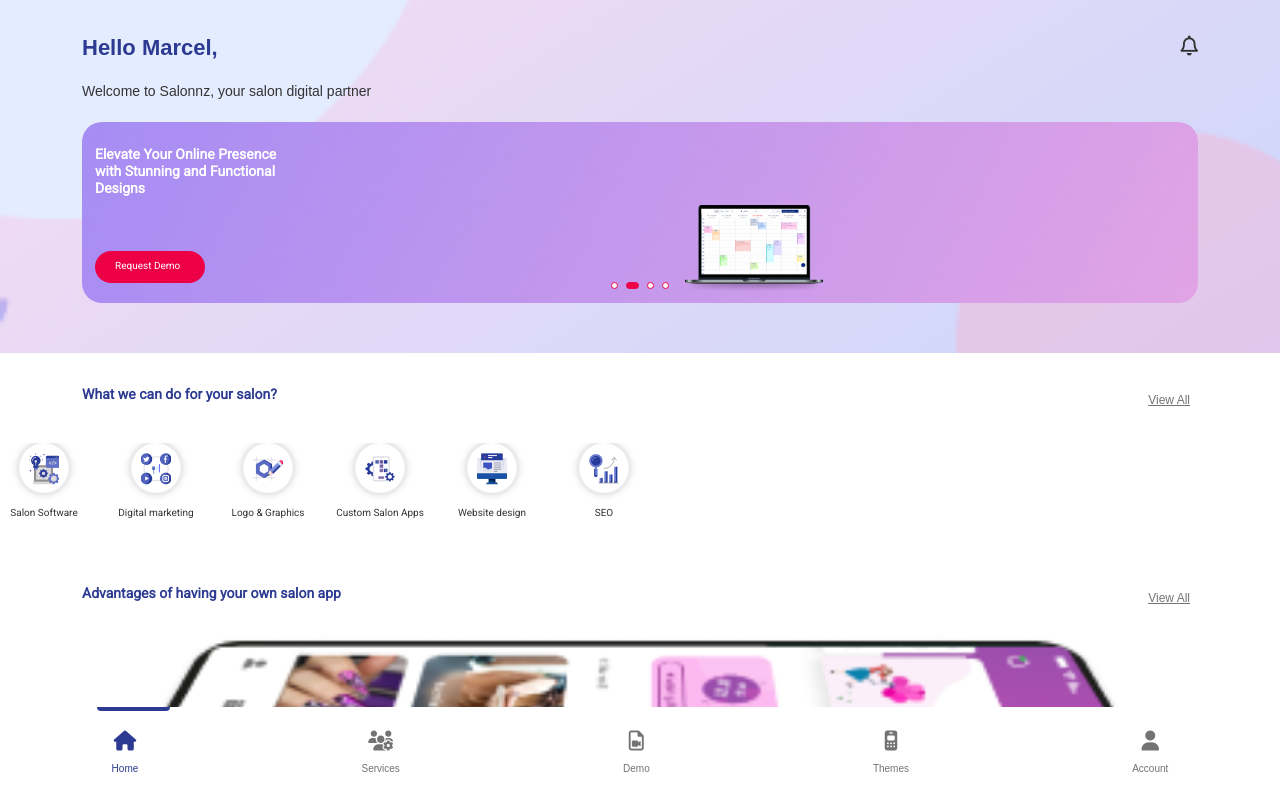
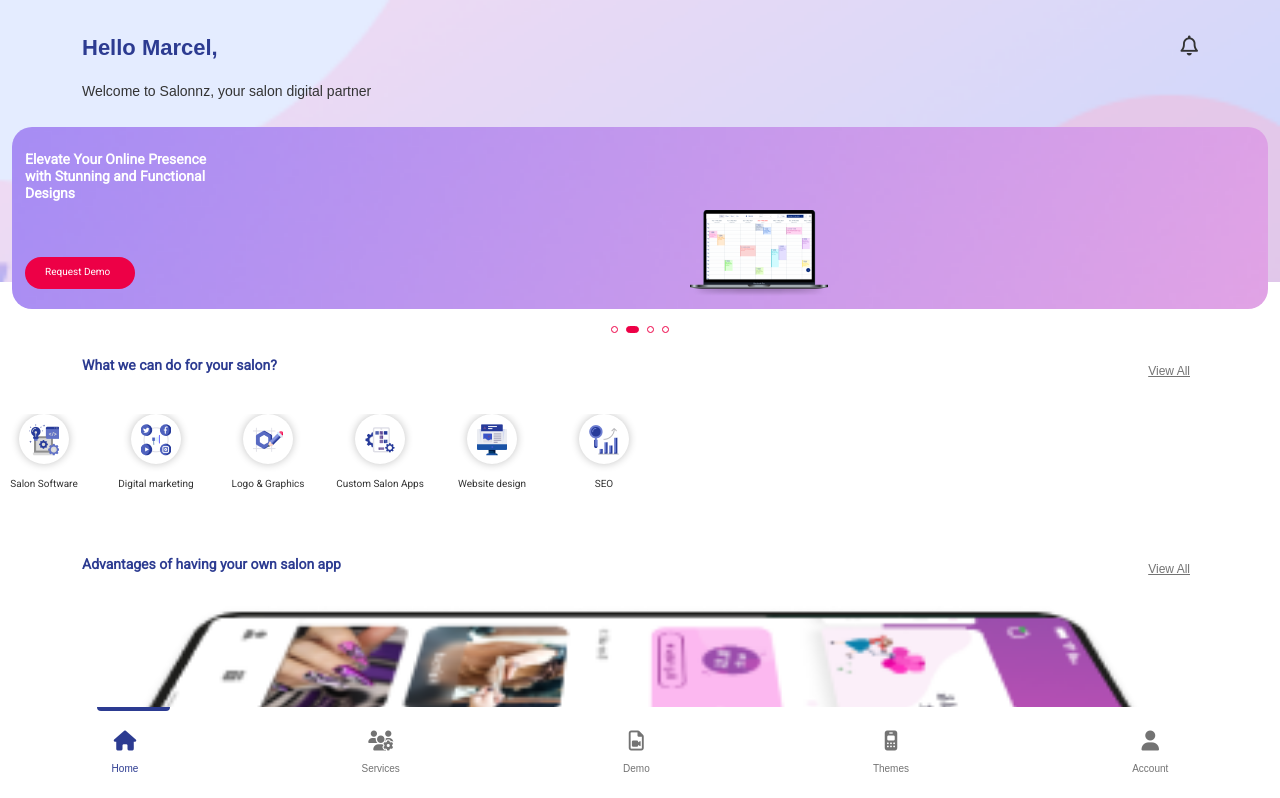
Before and after one commit to indrajeet-tellis/salon, a Nuxt app: page / in a window 1280 px wide. Shown: the top 798 px of the page. Built offline with nearby package versions, Linux system fonts and the light colour scheme; a web font is replaced by a local one.

Commit message:
banner update

```diff
--- a/pages/index.vue
+++ b/pages/index.vue
@@ -54,7 +54,7 @@
         </div>
       </div>
       <div class="row">
-        <div class="">
+        <div class="ban-main">
           <swiper
             :slidesPerView="'auto'"
             @autoplayTimeLeft="onAutoplayTimeLeft"
@@ -950,12 +950,17 @@
   background-size: cover;
 }
 /* marketing end */
-
+.banner .ban-main {
+  position: absolute;
+  bottom: -23%;
+  left: 0%;
+}
 .banner .banItem {
   background-size: cover;
   background-position: center;
   background-repeat: no-repeat;
   border-radius: 20px;
+  margin-bottom: 38px;
 }
 .banner .ba-bg {
   background-repeat: no-repeat;
@@ -977,7 +982,8 @@
   background-size: cover;
   background-position: center;
   background-repeat: no-repeat;
-  padding-bottom: 50px;
+  position: relative;
+  padding-bottom: 160px;
 }
 .banner .para {
   color: #333333;
@@ -1001,6 +1007,9 @@
 /* banner end */
 
 /* software start*/
+.software {
+  margin-top: 42px;
+}
 
 .software .main .button {
   margin-top: 9px;
```
